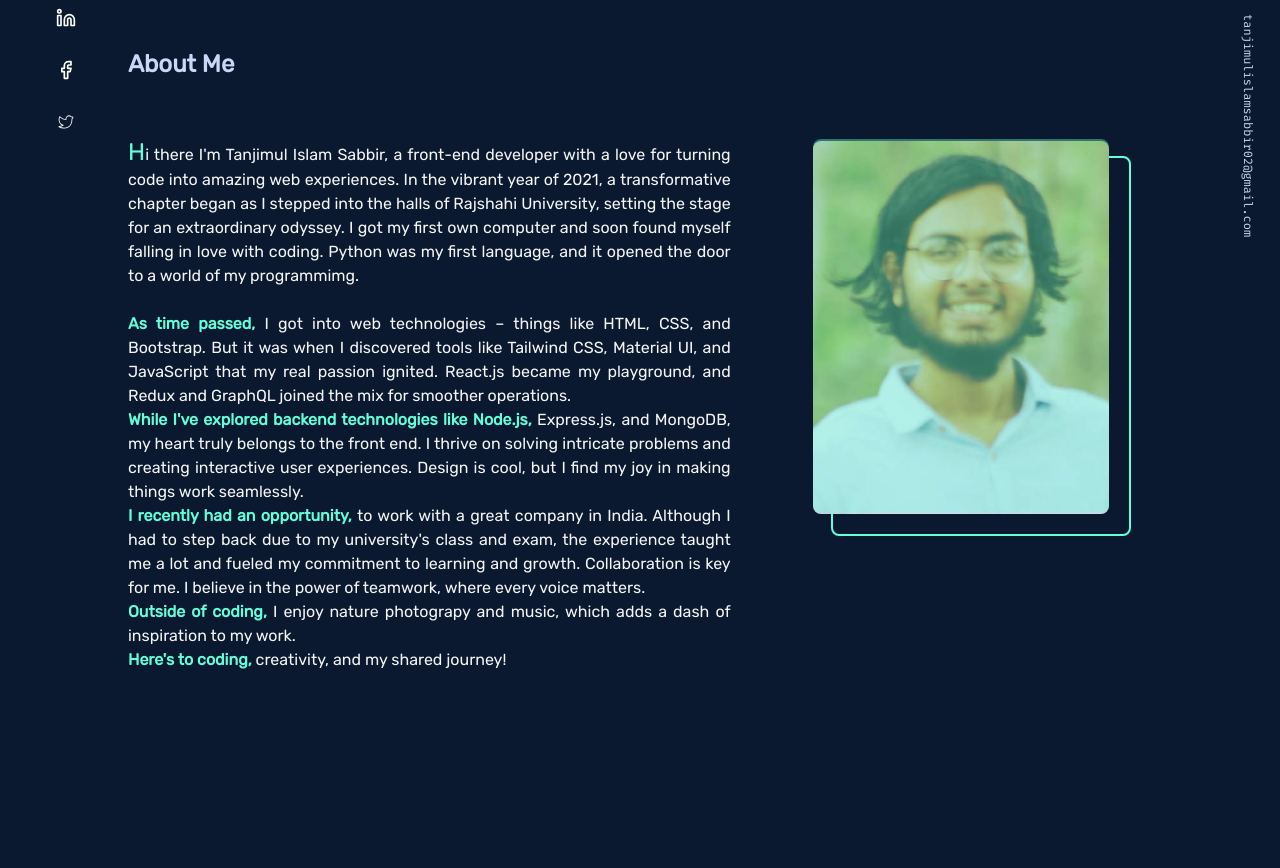
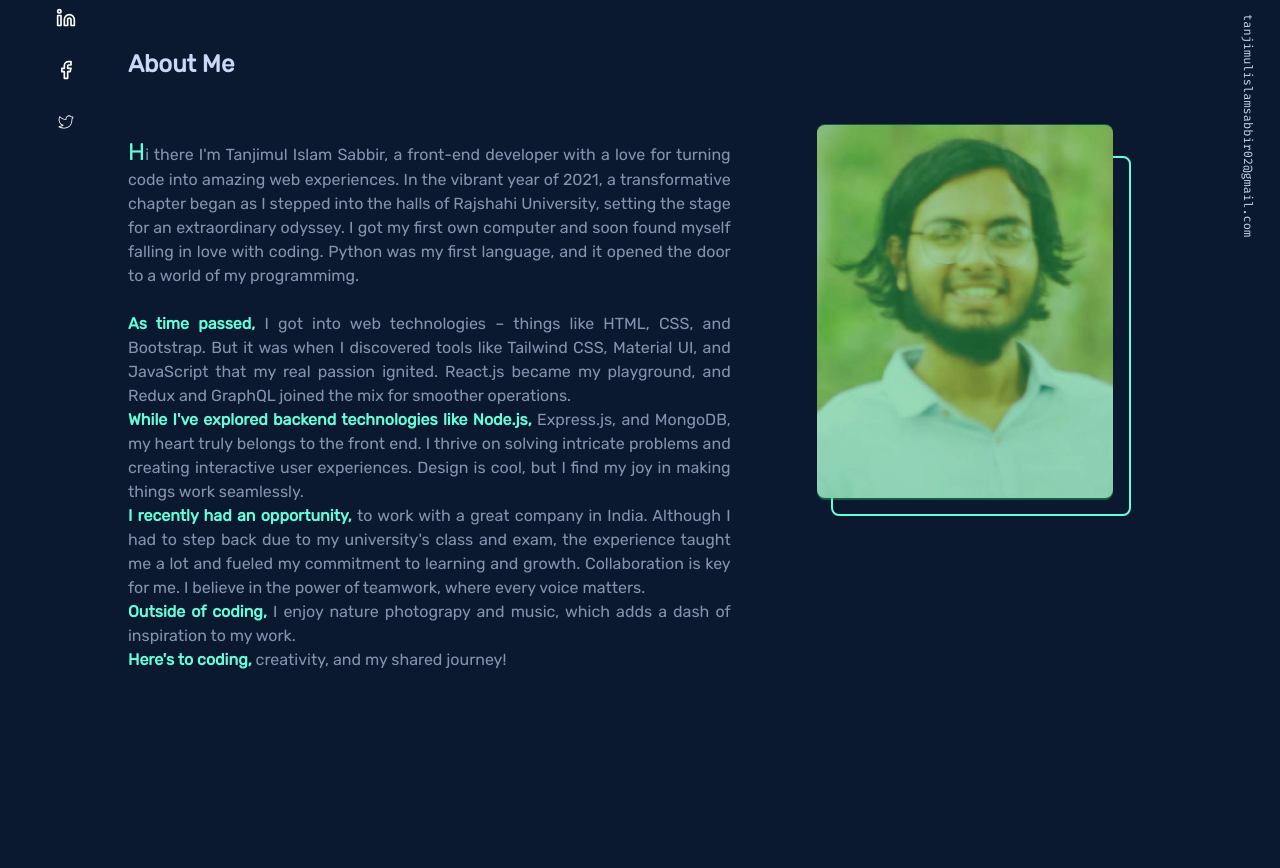
Before and after one commit to TanjimulSabbir/my-portfolio, a React (Vite) app: page / in a window 1280 px wide. Shown: the part 540-1408 px from the top of the page. Built offline with nearby package versions, Linux system fonts and the light colour scheme; a web font is replaced by a local one.

Commit message:
about-page-done

```diff
--- a/src/Components/Pages/About/About.jsx
+++ b/src/Components/Pages/About/About.jsx
@@ -3,7 +3,7 @@ const About = () => {
     return (
         <div id='about' className='rubik py-24'>
             <h1 className='TitleText font-bold text-[#ccd6f6] mb-14'>About Me</h1>
-            <div className="md:flex items-start gap-20">
+            <div className="md:flex items-start gap-20 text-custom-TextColor">
                 <div className="flex-1">
                     <div className='text-justify'>
                         <p>
@@ -29,14 +29,13 @@ const About = () => {
                         <p> <strong className='text-custom-highLightTextColor'>Here's to coding, </strong>  creativity, and my shared journey!</p>
                     </div>
                 </div>
-                <div className="md:w-1/3 flex items-center justify-center mt-20 md:mt-5 group">
-                    <div className="w-[300px] h-[380px] flex items-center justify-center border-2 border-custom-highLightTextColor rounded-lg relative transition duration-700 transform group-hover:translate-y-4 group-hover:translate-x-4">
-
-                            <img className="rounded-lg absolute bottom-5 right-5 transition duration-700 transform group-hover:-translate-y-4 group-hover:-translate-x-4"
+                <div className="md:w-1/3 flex items-center justify-center mt-20 md:mt-5 group cursor-pointer">
+                    <div className="w-[300px] h-[360px] flex items-center justify-center border-2 border-custom-highLightTextColor rounded-lg relative transition duration-700 transform group-hover:translate-y-8 group-hover:rotate-6">
+                            <img className="rounded-lg absolute bottom-4 right-4"
                                 src={TanjimulSabbir}
                                 alt="TanjimulSabbir"
                             />
-                            <div className="w-[296px] h-[374px] absolute mb-10 mr-10 rounded-lg bg-custom-afterHoverTextColor transition-opacity duration-700 opacity-40 hover:opacity-0"></div>
+                        <div className="w-[296px] h-[376px] absolute mb-12 mr-8 rounded-lg bg-green-500 transition-opacity duration-700 opacity-40 hover:opacity-0"></div>
 
                     </div>
                 </div>
--- a/tailwind.config.js
+++ b/tailwind.config.js
@@ -22,7 +22,7 @@ export default {
         custom: {
           BgColor:"#8892b0",
           TitleColor: '#ccd6f6',
-          SubTitleColor:"#8892b0",
+          TextColor:"#8892b0",
           highLightTextColor:"#64ffda",
           InfoBgColor:"#a8b2d1",
           afterHoverTextColor:"#64ffda"
```
